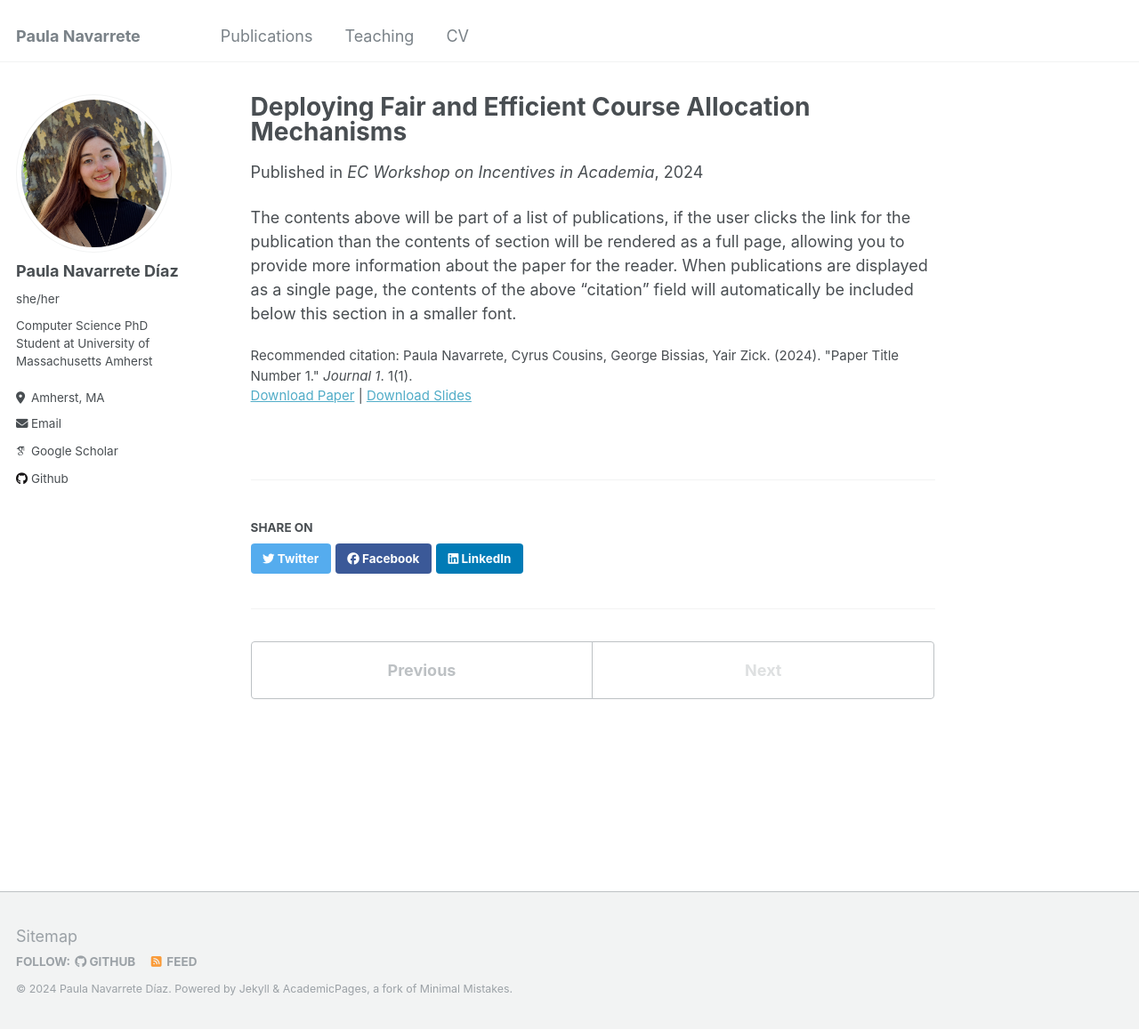
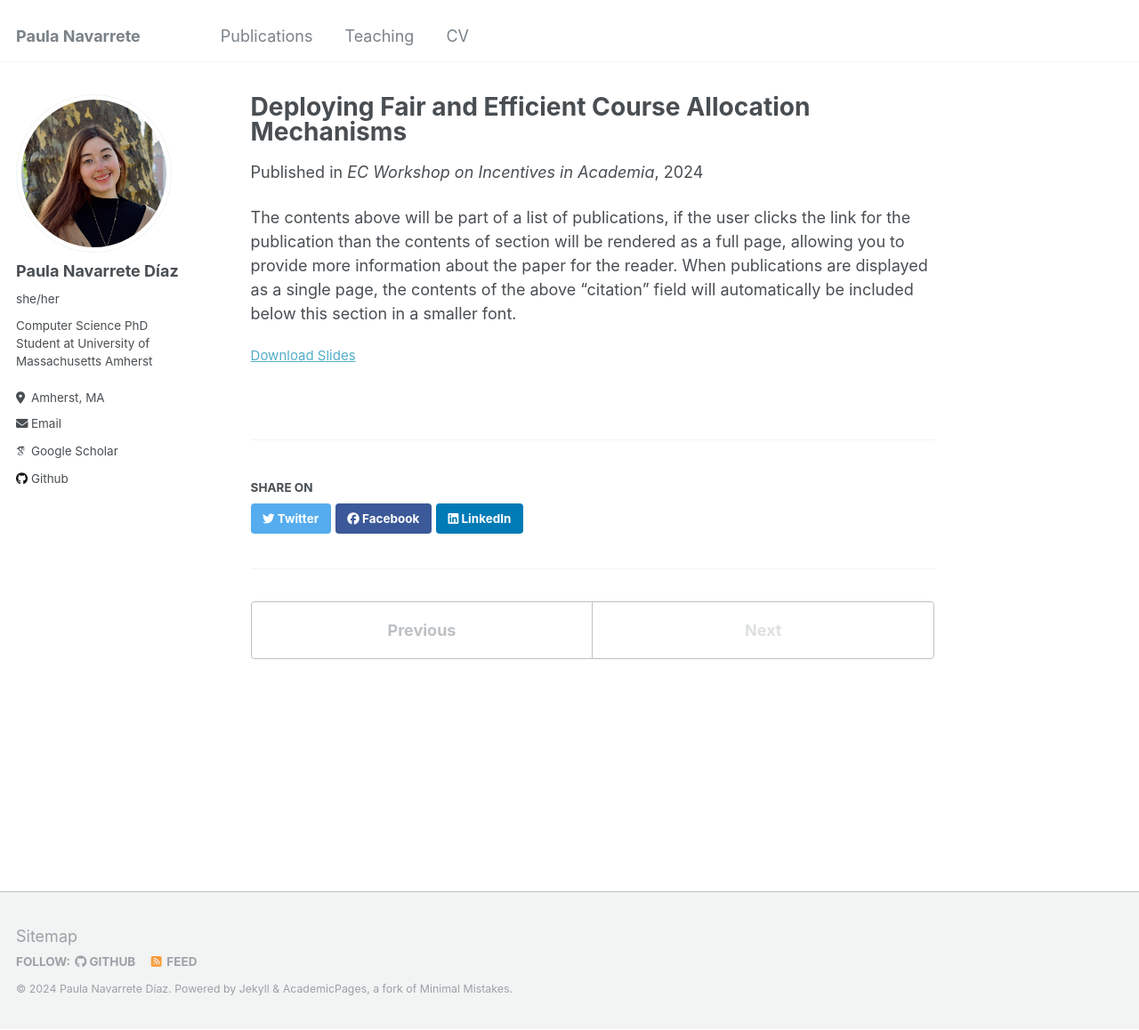
Before and after one commit to cheerstopaula/cheerstopaula.github.io, a Jekyll site: the page built from _publications/2024-07-08-efficient-course-allocation.md, in a window 1280 px wide and 1158 px high. Shown: the whole window at 89% size. Built offline with Jekyll 4.4.1, drawn with Linux system fonts in a browser that asks for light colours; some web fonts are replaced.

Commit message:
Update and rename 2009-10-01-paper-title-number-1.md to 2024-07-08-efficient-course-allocation.md

```diff
--- a/_publications/2009-10-01-paper-title-number-1.md
+++ b/_publications/2024-07-08-efficient-course-allocation.md
@@ -1,12 +1,11 @@
 ---
 title: "Deploying Fair and Efficient Course Allocation Mechanisms"
 collection: publications
-excerpt: 'This paper is about the number 1. The number 2 is left for future work.'
+excerpt: 'With Cyrus Cousins, George Bissias and Yair Zick'
 date: 2024-07-08
 venue: 'EC Workshop on Incentives in Academia'
 slidesurl: 'http://academicpages.github.io/files/EfficientCourseAllocation.pdf'
 paperurl: 'http://academicpages.github.io/files/EfficientCourseAllocation.pdf'
-citation: 'Paula Navarrete, Cyrus Cousins, George Bissias, Yair Zick. (2024). &quot;Paper Title Number 1.&quot; <i>Journal 1</i>. 1(1).'
 ---
 
 The contents above will be part of a list of publications, if the user clicks the link for the publication than the contents of section will be rendered as a full page, allowing you to provide more information about the paper for the reader. When publications are displayed as a single page, the contents of the above "citation" field will automatically be included below this section in a smaller font.
```
